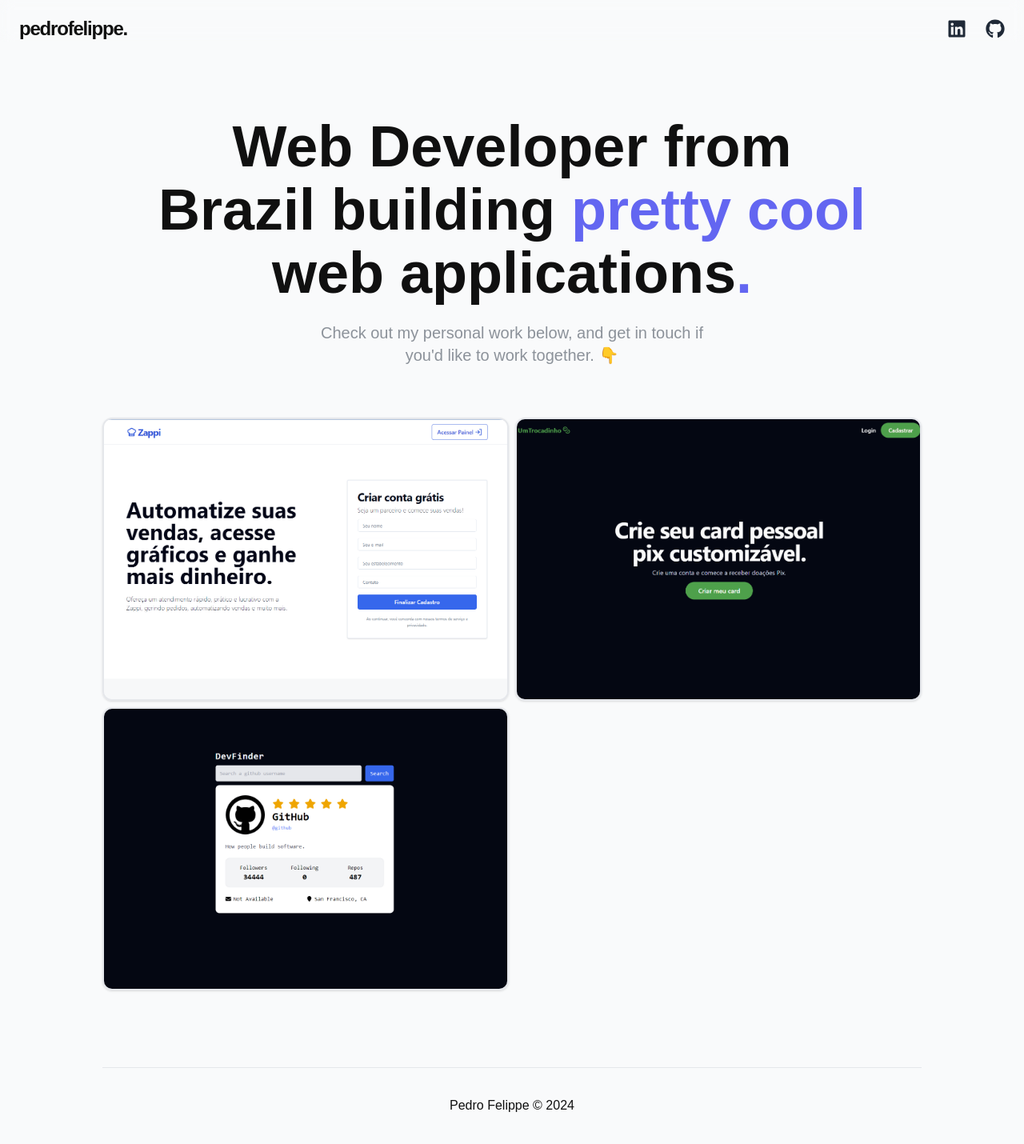
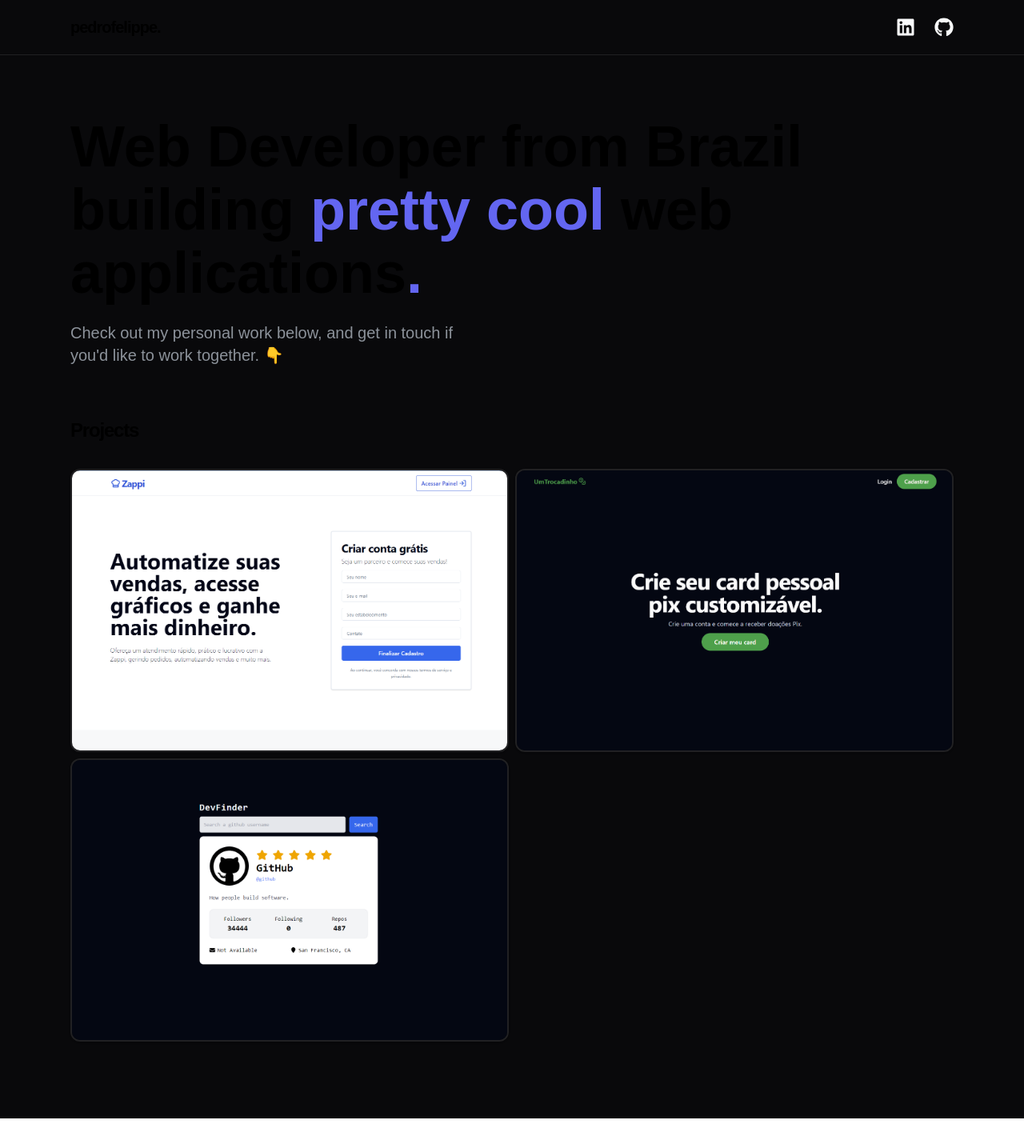
Before and after one commit to pefelippe/Portfolio, a Next.js app: page / in a window 1280 px wide. Shown: the whole page at 80% size. After the commit the page ends 1398 px from the top, so only its background shows below. Built offline with nearby package versions, Linux system fonts and the light colour scheme.

Commit message:
refactor. boom.

```diff
--- a/pages/_app.tsx
+++ b/pages/_app.tsx
@@ -11,7 +11,7 @@
 
 export default function App({ Component, pageProps }: AppProps) {
   return (
-    <motion.div className="min-w-[400px] h-full overflow-hidden scroll-smooth font-poppins min-h-screen  text-[#101010] bg-gray-50  flex flex-col">
+    <motion.div className="min-w-[400px] h-full overflow-hidden scroll-smooth font-poppins min-h-screen  bg-[#09090b]  flex flex-col">
       <Head>
         <title>Pedro Felippe | Developer </title>
         <meta name="description" content="Portfolio" />
--- a/pages/index.tsx
+++ b/pages/index.tsx
@@ -6,7 +6,7 @@
 
 export default function Home() {
   return (
-    <motion.div className="flex flex-col items-center justify-between w-full min-h-screen mx-auto lg:flex-row bg-light/30 ">
+    <motion.div className="flex flex-col items-center justify-between w-full min-h-screen mx-auto lg:flex-row bg-light/30 max-w-6xl">
       <section className="flex flex-col w-full min-h-screen px-6 py-24 mt-12 gap-y-12 lg:gap-y-16">
         <HeroSection />
         <ProjectSection />
--- a/src/components/ProjectCard.tsx
+++ b/src/components/ProjectCard.tsx
@@ -37,7 +37,7 @@
       <Link
         target="_blank"
         href={link}
-        className="relative w-full h-full overflow-hidden border-2 shadow rounded-xl"
+        className="relative w-full h-full overflow-hidden border-2 shadow rounded-xl border-gray-100/10"
       >
         <motion.img
           whileHover={{ scale: 1.05 }}
--- a/src/components/layout/Footer.tsx
+++ b/src/components/layout/Footer.tsx
@@ -1,15 +1,7 @@
 import { motion } from "framer-motion";
 
 function Footer() {
-  return (
-    <motion.footer className="py-5 md:px-8 md:py-0 ">
-      <div className="flex flex-col items-center justify-center max-w-5xl gap-4 mx-auto md:h-24 md:flex-row border-t-[1px]   text-[#101010]">
-        <p className="text-center tracking-tighter- text-md ">
-          Pedro Felippe © 2024
-        </p>
-      </div>
-    </motion.footer>
-  );
+  return <motion.footer className=""></motion.footer>;
 }
 
 export default Footer;
--- a/src/components/layout/Header.tsx
+++ b/src/components/layout/Header.tsx
@@ -1,6 +1,6 @@
 import { motion } from "framer-motion";
 import Link from "next/link";
-import { FaBlog, FaGithub, FaLinkedin } from "react-icons/fa";
+import { FaGithub, FaLinkedin } from "react-icons/fa";
 
 const Header = () => {
   return (
@@ -8,34 +8,30 @@
       initial={{ opacity: 0, y: -25 }}
       animate={{ opacity: 1, y: 0 }}
       transition={{ duration: 0.75, delay: 1 }}
-      className="absolute top-0 flex items-center justify-between w-full px-6 pt-5 lef5- backdrop-blur "
+      className="fixed flex w-full border-b border-gray-100/10 z-50 bg-[#09090b]"
     >
+      <div className="flex mx-auto items-center justify-between w-full px-6 pt-5 pb-5 max-w-6xl">
         <button className="flex items-center text-2xl font-bold transition-all rounded-full hover:text-gray-300">
-        <Link href="/" className="text-2xl tracking-tighter text-bold">
+          <Link href="/" className="text-xl tracking-tighter text-bold">
             pedrofelippe.
           </Link>
         </button>
 
-      <div className="flex gap-6 ">
+        <div className="flex gap-6">
           <Link
             href="https://www.linkedin.com/in/pedro-felippe/"
             target="_blank"
-          className="flex items-center text-gray-800 transition-colors hover:text-blue"
+            className="flex items-center text-gray-50 transition-colors hover:text-blue"
           >
             <FaLinkedin className="text-2xl" />
           </Link>
           <Link
             href="https://github.com/pefelippe"
-          className="flex items-center text-gray-800 transition-colors hover:text-blue"
+            className="flex items-center text-gray-50 transition-colors hover:text-blue"
           >
             <FaGithub className="text-2xl" />
           </Link>
-        {/* <Link
-          href="/blog"
-          className="flex items-center text-gray-800 transition-colors hover:text-green-600"
-        >
-          <FaBlog className="text-2xl" />
-        </Link> */}
+        </div>
       </div>
     </motion.header>
   );
--- a/src/sections/HeroSection.tsx
+++ b/src/sections/HeroSection.tsx
@@ -5,18 +5,18 @@
 function HeroSection() {
   return (
     <motion.div
-      className="flex items-center justify-center w-full  mx-auto lg:max-w-4xl "
+      className="flex items-start justify-center w-full  mx-auto  "
       initial={{ opacity: 0 }}
       animate={{ opacity: 1 }}
       transition={{ duration: 1 }}
     >
       <motion.div
-        className="flex flex-col items-center justify-center w-full h-full gap-5 mx-auto "
+        className="flex flex-col items-start justify-center w-full h-full gap-5 mx-auto "
         initial={{ opacity: 0, y: 50 }}
         animate={{ opacity: 1, y: 0 }}
         transition={{ duration: 1, delay: 0.25 }}
       >
-        <motion.span className="text-4xl md:text-7xl  font-semibold lg:text-center  lg:leading-[1.1]">
+        <motion.span className="text-4xl md:text-7xl  font-semibold  lg:leading-[1.1]">
           Web Developer from Brazil building{" "}
           <span className="text-indigo-500">pretty cool</span> web applications
           <span className="text-indigo-500">.</span>
@@ -26,7 +26,7 @@
           initial={{ opacity: 0, y: 50 }}
           animate={{ opacity: 1, y: 0 }}
           transition={{ duration: 1, delay: 0.5 }}
-          className="text-lg md:text-xl font-medium mb-0 text-[#8c929a] lg:max-w-lg lg:text-center"
+          className="text-lg md:text-xl font-medium mb-0 text-[#8c929a] lg:max-w-lg "
         >
           Check out my personal work below, and get in touch if you'd like to
           work together. 👇
--- a/src/sections/ProjectSection.tsx
+++ b/src/sections/ProjectSection.tsx
@@ -6,9 +6,10 @@
   return (
     <motion.div
       id="projects-container"
-      className="flex flex-col items-center justify-center w-full gap-8 min-h-fit"
+      className="flex flex-col items-start justify-center w-full gap-8 min-h-fit"
     >
-      <div className="grid items-start w-full max-w-5xl gap-2 xl:grid-cols-2">
+      <h2 className="text-2xl font-bold tracking-tighter">Projects</h2>
+      <div className="grid items-start w-full gap-2 xl:grid-cols-2">
         {projects?.map((proj, index) => (
           <motion.div
             key={proj.id}
```
Lines whose indentation alone changed are shown as unchanged.
